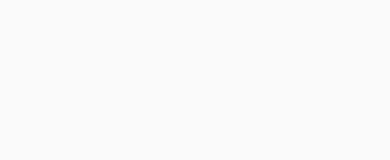
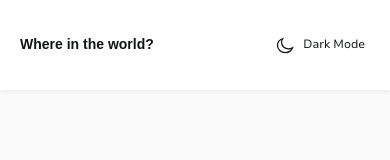
Before and after one commit to MIRZOULUGBEK9008/countries-app-selfmade, a plain HTML site: page index.html in a window 390 px wide. Drawn offline with Linux system fonts and the light colour scheme; a web font is replaced by a local one.

Commit message:
Add responsive site-header

```diff
--- a/css/styles.css
+++ b/css/styles.css
@@ -14,6 +14,9 @@
   --action-inputs-shadow: 0px 2px 9px 0px rgba(0, 0, 0, 0.05);
   --back-button-shadow: 0px 0px 7px 0px rgba(0, 0, 0, 0.29);
   --borders-button-shadow: 0px 0px 4px 1px rgba(0, 0, 0, 0.1);
+
+  /* Transitions  */
+  --transition-base: 150ms cubic-bezier(0.25, 0.46, 0.45, 0.94);
 }
 
 .dark {
@@ -125,6 +128,8 @@ body {
   line-height: 1.1;
   padding: 0;
   margin: 0;
+  transition: color var(--transition-base),
+    background-color var(--transition-base);
 }
 
 img {
@@ -164,3 +169,79 @@ img {
 .main-content {
   flex-grow: 1;
 }
+
+/* Site-header  */
+.site-header {
+  box-shadow: var(--header-shadow);
+  background-color: var(--white);
+}
+
+.site-header__container {
+  display: flex;
+  align-items: center;
+  justify-content: space-between;
+  padding-top: 2.4rem;
+  padding-bottom: 2.4rem;
+}
+
+.site-header__logo {
+  color: var(--black);
+  margin: 0;
+  font-size: 2.4rem;
+  font-size: 900;
+  white-space: nowrap;
+}
+
+.site-header__theme-switcher {
+  background-color: transparent;
+  padding: 0;
+  border: 0;
+  cursor: pointer;
+  transition: transform var(--transition-base);
+}
+
+.site-header__theme-switcher:hover {
+  opacity: 0.8;
+}
+
+.site-header__theme-switcher:active {
+  transform: scale(0.9);
+}
+
+.theme-switcher__inner {
+  display: flex;
+  align-items: center;
+  padding: 0.5rem;
+}
+
+.theme-switcher__text {
+  font-size: 1.6rem;
+  font-size: 600;
+  text-transform: capitalize;
+  margin-left: 0.8rem;
+  color: var(--black);
+}
+
+/* Media  */
+/* Responsive ==> 500 */
+@media only screen and (max-width: 500px) {
+  .site-header__container {
+    padding-top: 3rem;
+    padding-bottom: 3rem;
+  }
+
+  .site-header__logo {
+    font-size: 1.4rem;
+  }
+
+  .theme-switcher__text {
+    font-size: 1.2rem;
+  }
+}
+
+/* Responsive ==> 320 */
+@media only screen and (max-width: 320px) {
+  .theme-switcher__text {
+    display: none;
+  }
+}
--- a/index.html
+++ b/index.html
@@ -27,6 +27,38 @@
       <span class="loader"></span>
     </div>
 
+    <!-- Site-header -->
+    <header class="site-header">
+      <div class="site-header__container container">
+        <h1 class="site-header__logo">Where in the world?</h1>
+        <button
+          class="site-header__theme-switcher theme-switcher"
+          id="themeSwitcherButton"
+          type="button"
+        >
+          <span class="theme-switcher__inner">
+            <svg
+              class="theme-switcher__moon"
+              width="20"
+              height="20"
+              fill="none"
+              xmlns="http://www.w3.org/2000/svg"
+            >
+              <path
+                fill-rule="evenodd"
+                clip-rule="evenodd"
+                d="M13.553 13.815c-3.884 0-7.034-2.887-7.034-6.447 0-1.343.448-2.586 1.212-3.618-3.04.945-5.231 3.581-5.231 6.688 0 3.9 3.45 7.062 7.704 7.062 3.389 0 6.266-2.007 7.296-4.796a7.458 7.458 0 0 1-3.947 1.111z"
+                fill="#fff"
+                stroke="var(--black)"
+                stroke-width="1.25"
+              />
+              <span class="theme-switcher__text">Dark mode</span>
+            </svg>
+          </span>
+        </button>
+      </div>
+    </header>
+
     <script src="js/main.js" type="module"></script>
   </body>
 </html>
```
